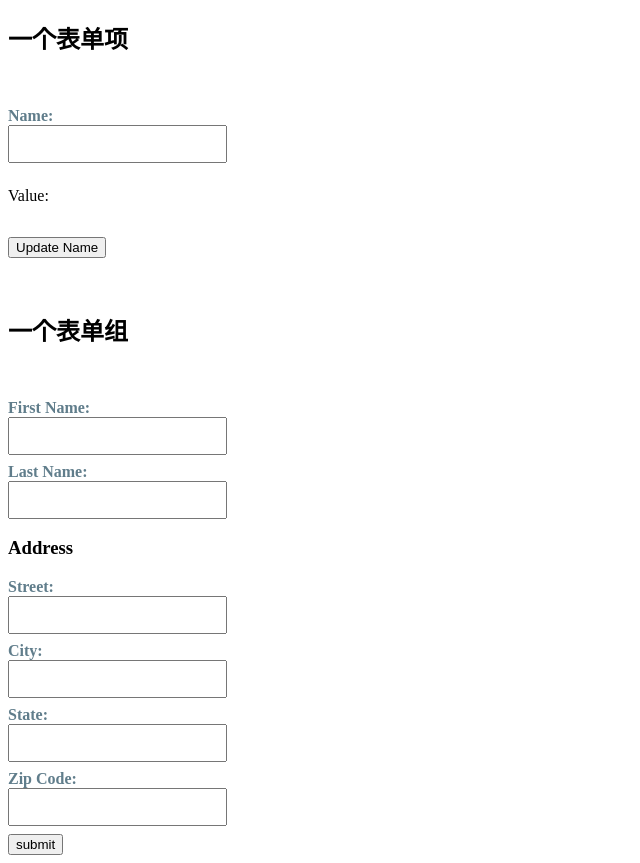
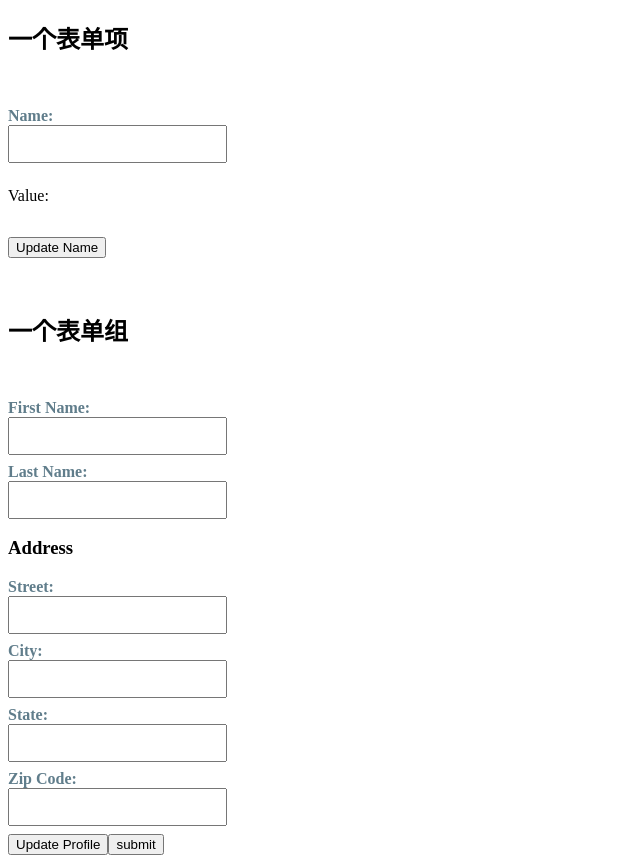
Before and after one commit to LuoXukun/angular, an Angular app in the folder test3/: page / in a window 1280 px wide. Shown: the whole page, without its empty margins (0-640 px from the left). Built offline with nearby package versions, Linux system fonts and the light colour scheme.

Commit message:
patch the model value

```diff
--- a/test3/src/app/profile-editor/profile-editor.component.html
+++ b/test3/src/app/profile-editor/profile-editor.component.html
@@ -25,5 +25,6 @@
       <input type="text" formControlName="zip">
     </label>
   </div>
+  <button (click)="updateProfile()">Update Profile</button>
   <button type="submit" [disabled]="!profileForm.valid">submit</button>
 </form>
--- a/test3/src/app/profile-editor/profile-editor.component.ts
+++ b/test3/src/app/profile-editor/profile-editor.component.ts
@@ -28,4 +28,13 @@ export class ProfileEditorComponent implements OnInit {
     console.warn(this.profileForm.value);
   }
 
+  updateProfile() {
+    this.profileForm.patchValue({
+      firstName: 'Nancy',
+      address: {
+        street: '123 Drew Street'
+      }
+    });
+  }
+
 }
```
